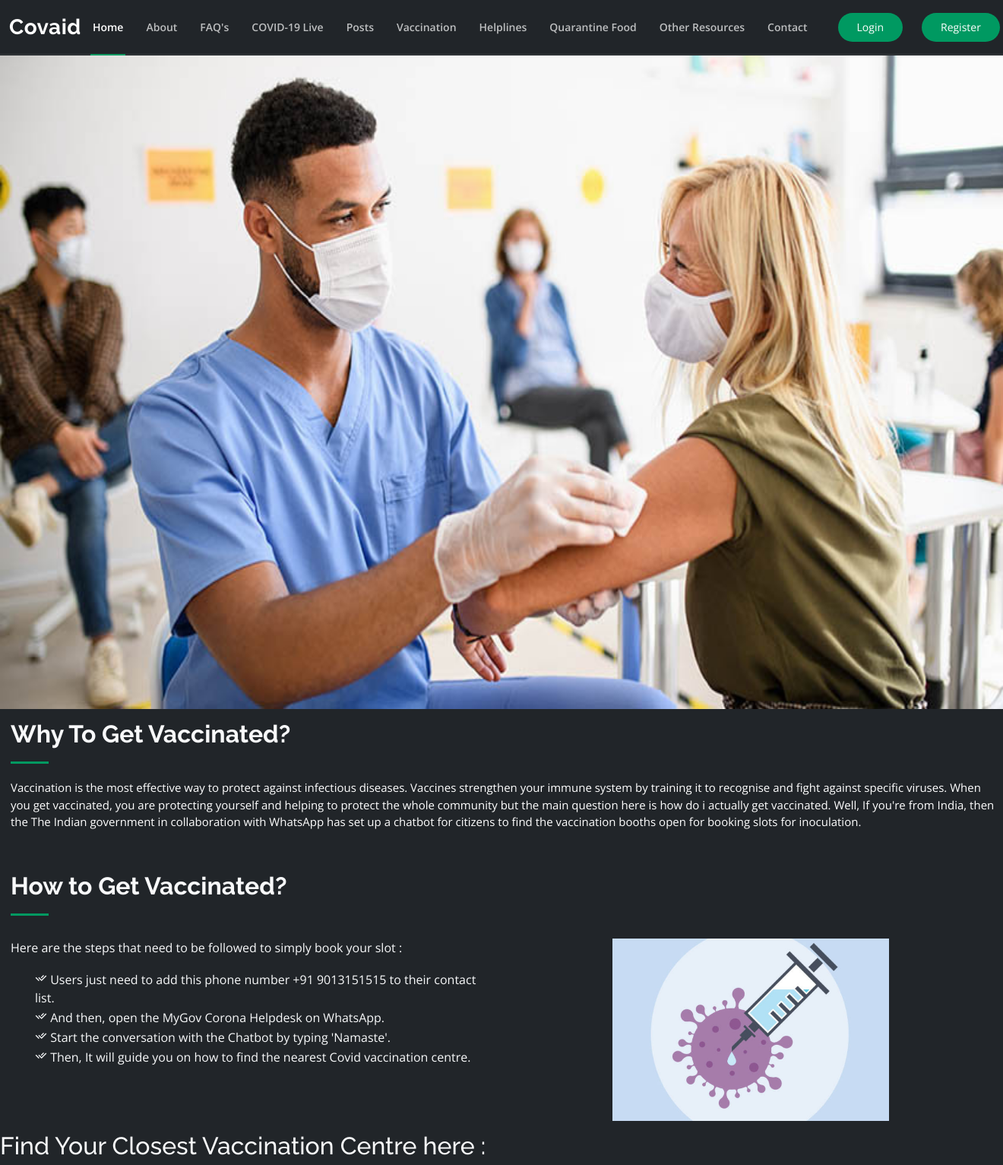
After one commit to ShivamSharma19Ai/COVID-HELP-WEB-APP, a Flask app: page /vaccinations in a window 1320 px wide. The commit adds this page. Shown: the top 1533 px of the page at 76% size. Run offline with Flask 2, Linux system fonts and the light colour scheme; some libraries are stand-ins or nearby versions.

Commit message:
Created Vaccination.html

```diff
--- a/main.py
+++ b/main.py
@@ -12,4 +12,9 @@ def covid19():
     return render_template('page.html')
 
 
+@app.route('/vaccinations')
+def vaccinations():
+    return render_template('vaccinations.html')
+
+
 app.run(debug=True)
--- a/templates/index.html
+++ b/templates/index.html
@@ -56,7 +56,7 @@
               <li><a class="nav-link scrollto" href="#faq">FAQ's</a></li>
               <li><a class="nav-link scrollto" href="/covid19">COVID-19 Live</a></li>
               <li><a class="nav-link scrollto " href="#portfolio">Posts</a></li>
-              <li><a class="nav-link scrollto" href="#pricing">Vaccination</a></li>
+              <li><a class="nav-link scrollto" href="/vaccinations">Vaccination</a></li>
               <li><a class="nav-link scrollto" href="#about">Helplines</a></li>
               <li><a class="nav-link scrollto" href="#about">Quarantine Food</a></li>
               <li><a class="nav-link scrollto" href="#about">Other Resources</a></li>
--- /dev/null
+++ b/templates/vaccinations.html
@@ -0,0 +1,159 @@
+<!DOCTYPE html>
+<html lang="en">
+
+<head>
+    <meta charset="utf-8">
+    <meta content="width=device-width, initial-scale=1.0" name="viewport">
+
+    <title>KnightOne Bootstrap Template - Index</title>
+    <meta content="" name="description">
+    <meta content="" name="keywords">
+
+    <!-- Favicons -->
+    <link href="{{ url_for('static', filename='/img/favicon.png') }}" rel="icon">
+    <link href="assets/img/apple-touch-icon.png" rel="apple-touch-icon">
+
+    <!-- Google Fonts -->
+    <link
+        href="https://fonts.googleapis.com/css?family=Open+Sans:300,300i,400,400i,600,600i,700,700i|Raleway:300,300i,400,400i,500,500i,600,600i,700,700i|Poppins:300,300i,400,400i,500,500i,600,600i,700,700i"
+        rel="stylesheet">
+
+    <!-- Vendor CSS Files -->
+    <link href="static/css/bootstrap.min.css" rel="stylesheet">
+    <link href="static/vendor/bootstrap-icons/bootstrap-icons.css" rel="stylesheet">
+    <link href="static/vendor/boxicons/css/boxicons.min.css" rel="stylesheet">
+    <link href="static/vendor/glightbox/css/glightbox.min.css" rel="stylesheet">
+    <link href="static/vendor/remixicon/remixicon.css" rel="stylesheet">
+    <link href="static/vendor/swiper/swiper-bundle.min.css" rel="stylesheet">
+
+    <!-- Template Main CSS File -->
+    <link href="static/css/style.css" rel="stylesheet">
+    <link href="static/css/vaccination.css" rel="stylesheet">
+
+    <!-- =======================================================
+  * Template Name: KnightOne - v4.2.0
+  * Template URL: https://bootstrapmade.com/knight-simple-one-page-bootstrap-template/
+  * Author: BootstrapMade.com
+  * License: https://bootstrapmade.com/license/
+  ======================================================== -->
+</head>
+
+<body class="bg-dark">
+
+    <!-- ======= Header ======= -->
+    <header id="header" class="fixed-top ">
+        <div class="container-fluid">
+
+            <div class="row justify-content-center">
+                <div class="col-xl-12 d-flex align-items-center justify-content-lg-between">
+                    <h1 class="logo me-auto me-lg-0"><a href="/">Covaid</a></h1>
+                    <!-- Uncomment below if you prefer to use an image logo -->
+                    <!-- <a href="index.html" class="logo me-auto me-lg-0"><img src="assets/img/logo.png" alt="" class="img-fluid"></a>-->
+
+                    <nav id="navbar" class="navbar order-last order-lg-0">
+                        <ul>
+                            <li><a class="nav-link scrollto active" href="/">Home</a></li>
+                            <li><a class="nav-link scrollto" href="/">About</a></li>
+                            <li><a class="nav-link scrollto" href="/">FAQ's</a></li>
+                            <li><a class="nav-link scrollto" href="/covid19">COVID-19 Live</a></li>
+                            <li><a class="nav-link scrollto " href="#posts">Posts</a></li>
+                            <li><a class="nav-link scrollto" href="/vaccinations">Vaccination</a></li>
+                            <li><a class="nav-link scrollto" href="#about">Helplines</a></li>
+                            <li><a class="nav-link scrollto" href="#about">Quarantine Food</a></li>
+                            <li><a class="nav-link scrollto" href="#about">Other Resources</a></li>
+                            <li><a class="nav-link scrollto" href="/">Contact</a></li>
+                        </ul>
+                        <i class="bi bi-list mobile-nav-toggle"></i>
+                    </nav><!-- .navbar -->
+
+                    <a href="#about" class="get-started-btn scrollto">Login</a>
+                    <a href="#about" class="get-started-btn scrollto">Register</a>
+                </div>
+            </div>
+
+        </div>
+    </header><!-- End Header -->
+
+<!-- Background image -->
+<img src="static/img/vaccine.jpg" alt="Get Vaccinated" style="margin-top: 73px; height: 860px; width: 100%; margin-bottom: 14px;">
+<div class="section-title text-light" style="padding-left: 14px;">
+    <h2>Why To Get Vaccinated?</h2>
+    <p class="text-white">
+        Vaccination is the most effective way to protect against infectious diseases. Vaccines strengthen your immune system by training it to recognise and fight against specific viruses.
+        When you get vaccinated, you are protecting yourself and helping to protect the whole community but the main question here is how do i actually get vaccinated.
+        Well, If you're from India, then the The Indian government in collaboration with WhatsApp has set up a chatbot for citizens to find the vaccination booths open for booking slots for inoculation.
+    </p>
+    <br>
+  </div>
+  <div class="row content text-light" style="padding-left: 14px; display: flex;">
+  <div class="section-title">
+    <h2 style="margin: 0px !important;">How to Get Vaccinated?</h2>
+  </div>
+    <div class="col-lg-6">
+      <p>
+        Here are the steps that need to be followed to simply book your slot :
+      </p>
+      <ul>
+        <li type="none"><i class="ri-check-double-line"></i> Users just need to add this phone number +91 9013151515 to their contact list.</li>
+        <li type="none"><i class="ri-check-double-line"></i> And then, open the MyGov Corona Helpdesk on WhatsApp.</li>
+        <li type="none"><i class="ri-check-double-line"></i> Start the conversation with the Chatbot by typing 'Namaste'.</li>
+        <li type="none"><i class="ri-check-double-line"></i> Then, It will guide you on how to find the nearest Covid vaccination centre.</li>
+      </ul>
+    </div>
+    <div class="col-sm-4">
+        <img src="static/img/vaccine_2.jpg" alt="Get Vaccinated!" style="height: 240px; margin-left: 127px; margin-bottom: 14px;">
+    </div>
+  </div>
+  <h2 class="text-light font-weight-bold">Find Your Closest Vaccination Centre here :</h2>
+  <iframe width="100%" height="450px" src="https://maps.mapmyindia.com/covid-places/embed?category=HSPVCC" allow="geolocation" >
+  </iframe>
+
+
+<!-- Background image -->
+    <!-- ======= Footer ======= -->
+  <footer id="footer">
+    <div class="container">
+      <h3>Covaid</h3>
+      <p>One Stop Hub for all COVID-19 Resources.</p>
+      <div class="social-links">
+        <a href="#" class="twitter"><i class="bx bxl-twitter"></i></a>
+        <a href="#" class="facebook"><i class="bx bxl-facebook"></i></a>
+        <a href="#" class="instagram"><i class="bx bxl-instagram"></i></a>
+        <a href="#" class="google-plus"><i class="bx bxl-skype"></i></a>
+        <a href="#" class="linkedin"><i class="bx bxl-linkedin"></i></a>
+      </div>
+      <div class="copyright">
+        &copy; Copyright <strong><span>Covaid</span></strong>. All Rights Reserved
+      </div>
+      <div class="credits">
+        Made with ❤️ by Team Victory
+      </div>
+      <div class="credits">
+        <!-- All the links in the footer should remain intact. -->
+        <!-- You can delete the links only if you purchased the pro version. -->
+        <!-- Licensing information: https://bootstrapmade.com/license/ -->
+        <!-- Purchase the pro version with working PHP/AJAX contact form: https://bootstrapmade.com/knight-simple-one-page-bootstrap-template/ -->
+        Designed by <a href="https://bootstrapmade.com/">BootstrapMade</a>
+      </div>
+
+    </div>
+  </footer><!-- End Footer -->
+
+    <div id="preloader"></div>
+    <a href="#" class="back-to-top d-flex align-items-center justify-content-center"><i
+            class="bi bi-arrow-up-short"></i></a>
+
+    <!-- Vendor JS Files -->
+    <script src="static/vendor/bootstrap/js/bootstrap.bundle.min.js"></script>
+    <script src="static/vendor/glightbox/js/glightbox.min.js"></script>
+    <script src="static/vendor/isotope-layout/isotope.pkgd.min.js"></script>
+    <script src="static/vendor/php-email-form/validate.js"></script>
+    <script src="static/vendor/purecounter/purecounter.js"></script>
+    <script src="static/vendor/swiper/swiper-bundle.min.js"></script>
+
+    <!-- Template Main JS File -->
+    <script src="static/js/main.js"></script>
+
+</body>
+
+</html>
```
Also changed, not shown: static/img/vaccine.jpg (added), static/img/vaccine_2.jpg (added).
